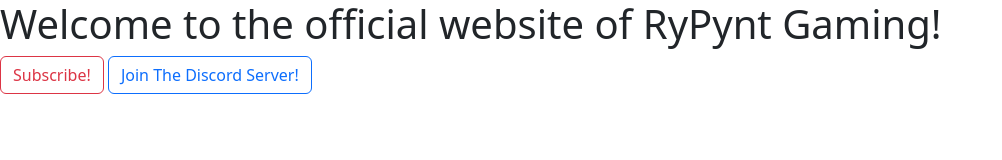
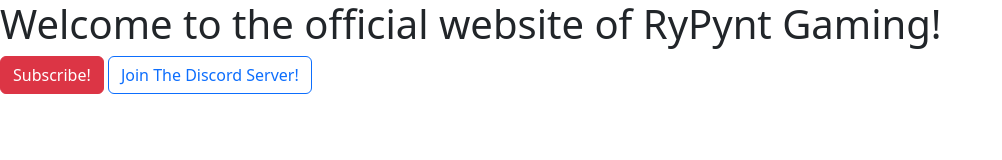
Before and after one commit to BVFreak/rypnt, a plain HTML site: page index.html in a window 1280 px wide. Shown: the whole page, without its empty margins (0-1002 px from the left). Drawn offline with nearby package versions, Linux system fonts and the light colour scheme.

Commit message:
index.html

```diff
--- a/index.html
+++ b/index.html
@@ -8,7 +8,7 @@
   </head>
   <body>
     <h1>Welcome to the official website of RyPynt Gaming!</h1>
-    <a class="btn btn-outline-danger" href="https://www.youtube.com/c/RyPntGaming?view_as=subscriber?sub_confirmation=1" role="button">Subscribe!</a>
+    <a class="btn btn-danger" href="https://www.youtube.com/c/RyPntGaming?view_as=subscriber?sub_confirmation=1" role="button">Subscribe!</a>
     <a class="btn btn-outline-primary" href="https://discord.com/invite/EmZbRzf2ED" role="button">Join The Discord Server!</a>
     <script src="https://cdn.jsdelivr.net/npm/bootstrap@5.2.2/dist/js/bootstrap.bundle.min.js" integrity="sha384-OERcA2EqjJCMA+/3y+gxIOqMEjwtxJY7qPCqsdltbNJuaOe923+mo//f6V8Qbsw3" crossorigin="anonymous"></script>
   </body>
```
